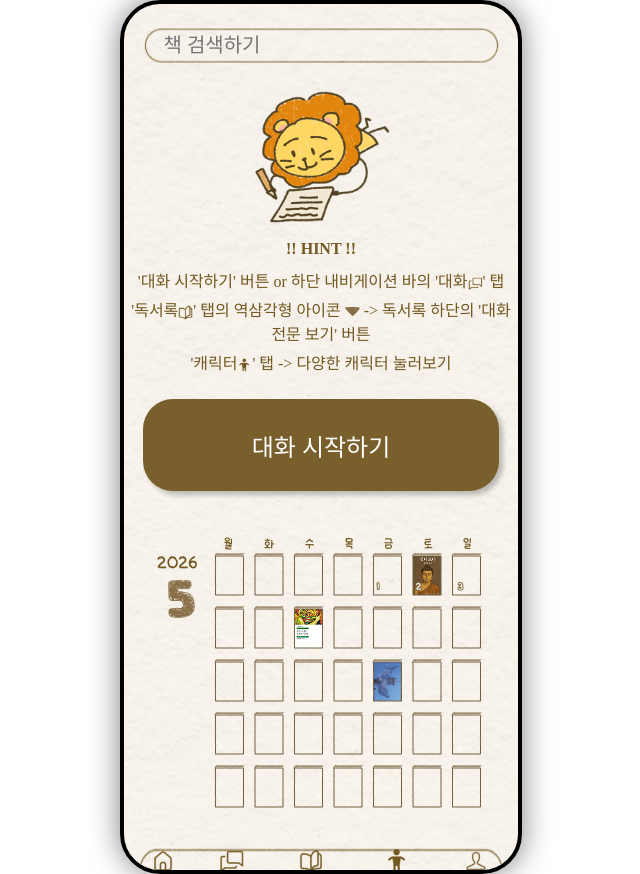
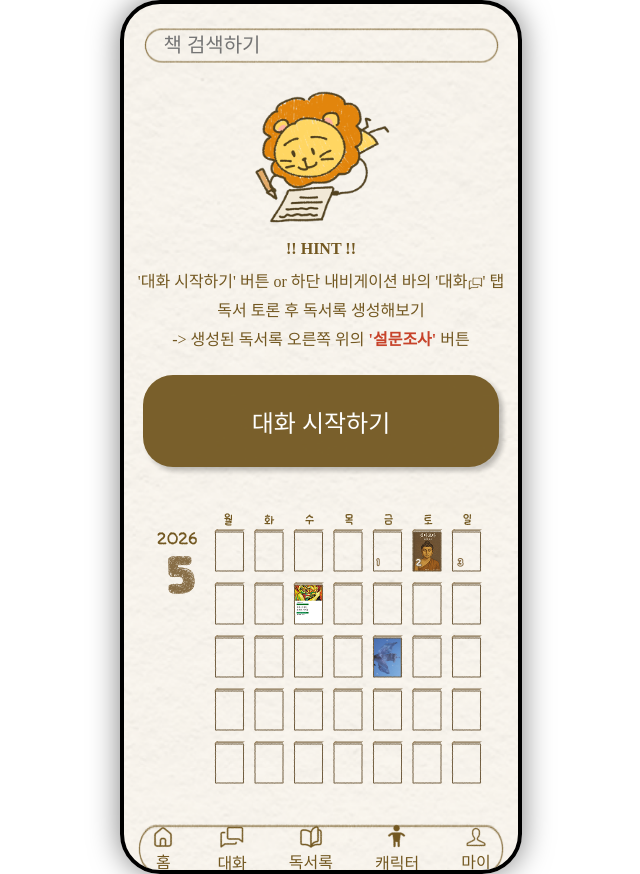
Before and after one commit to h1gyeon9/BookMate, a plain HTML site: page index.html in a window 1280 px wide. Shown: the whole page, without its empty margins (319-959 px from the left). Drawn offline with Linux system fonts and the light colour scheme; a web font is replaced by a local one.

Commit message:
feat: 베타테스트에 맞게 HINT 수정

```diff
--- a/index.html
+++ b/index.html
@@ -20,8 +20,8 @@
                 <p class="guideTitle">!! HINT !!</p>
                 <ul class="guideText">
                     <li>'대화 시작하기' 버튼 or 하단 내비게이션 바의 '대화<img class="guideIcon" src="./src/clarity_talk-bubbles-line.png" />' 탭</li>
-                    <li>'독서록<img class="guideIcon" src="./src/hugeicons_book-open-02.png" />' 탭의 역삼각형 아이콘 <img class="guideIcon guideIconAlign" src="./src/downTriangle.png"/> -> 독서록 하단의 '대화 전문 보기' 버튼</li>
-                    <li>'캐릭터<img class="guideIcon" src="./src/tabler_man-filled.png" />' 탭 -> 다양한 캐릭터 눌러보기</li>
+                    <li>독서 토론 후 독서록 생성해보기</li>
+                    <li>-> 생성된 독서록 오른쪽 위의 <span class="redText">'설문조사'</span> 버튼</li>
                 </ul>
             </div>
         </div>
--- a/style/index.css
+++ b/style/index.css
@@ -93,6 +93,11 @@ nav{
     margin-top: 40px;
 }
 
+.redText{
+    color: #C7432A;
+    font-weight: bold;
+}
+
 @media (max-width: 600px) {
     .startChat {
         width: calc(100vw - 16px) !important;
```
